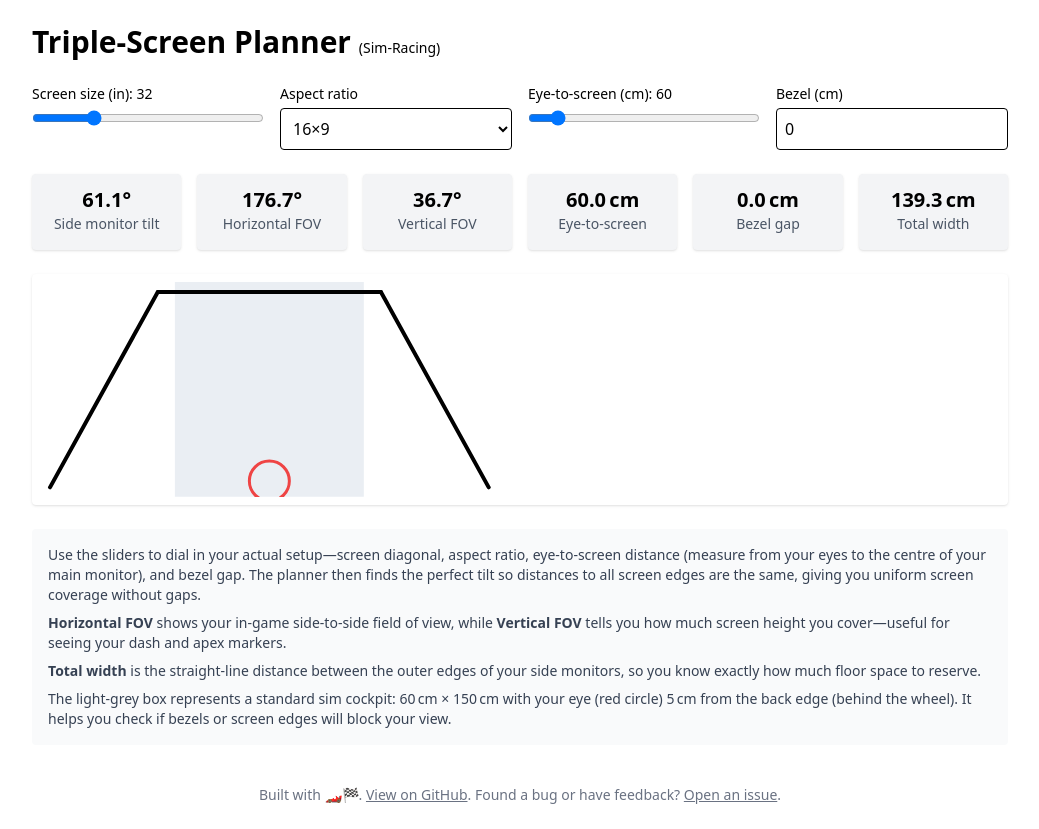
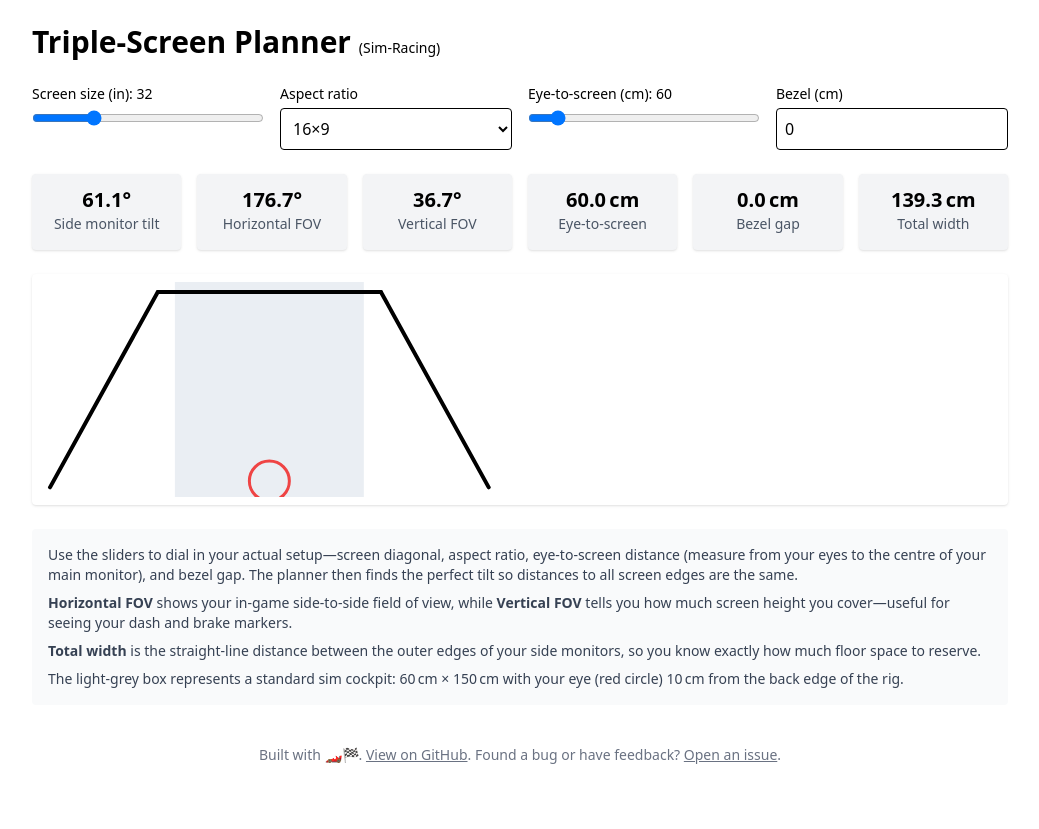
Before and after one commit to anzax/simrig-screen-planner, a React (Vite) app: page / in a window 1280 px wide. Shown: the whole page, without its empty margins (120-1159 px from the left). After the commit the page ends 800 px from the top, so only its background shows below. Built offline with nearby package versions, Linux system fonts and the light colour scheme.

Commit message:
fix explainers

```diff
--- a/src/App.jsx
+++ b/src/App.jsx
@@ -18,7 +18,7 @@ export default function App() {
   /* ---------- Rig constants ---------- */
   const RIG_W_CM = 60;
   const RIG_L_CM = 150;
-  const HEAD_OFFSET_CM = 5;
+  const HEAD_OFFSET_CM = 10;
 
   /* ---------- Geometry ---------- */
   const data = useMemo(() => {
@@ -127,10 +127,10 @@ export default function App() {
       </div>
 
       <div className="bg-gray-50 p-4 rounded text-sm text-gray-700 space-y-2">
-        <p>Use the sliders to dial in your actual setup—screen diagonal, aspect ratio, eye-to-screen distance (measure from your eyes to the centre of your main monitor), and bezel gap. The planner then finds the perfect tilt so distances to all screen edges are the same, giving you uniform screen coverage without gaps.</p>
-        <p><strong>Horizontal FOV</strong> shows your in-game side-to-side field of view, while <strong>Vertical FOV</strong> tells you how much screen height you cover—useful for seeing your dash and apex markers.</p>
+        <p>Use the sliders to dial in your actual setup—screen diagonal, aspect ratio, eye-to-screen distance (measure from your eyes to the centre of your main monitor), and bezel gap. The planner then finds the perfect tilt so distances to all screen edges are the same.</p>
+        <p><strong>Horizontal FOV</strong> shows your in-game side-to-side field of view, while <strong>Vertical FOV</strong> tells you how much screen height you cover—useful for seeing your dash and brake markers.</p>
         <p><strong>Total width</strong> is the straight-line distance between the outer edges of your side monitors, so you know exactly how much floor space to reserve.</p>
-        <p>The light-grey box represents a standard sim cockpit: 60 cm × 150 cm with your eye (red circle) 5 cm from the back edge (behind the wheel). It helps you check if bezels or screen edges will block your view.</p>
+        <p>The light-grey box represents a standard sim cockpit: 60 cm × 150 cm with your eye (red circle) 10 cm from the back edge of the rig.</p>
       </div>
 
       <div className="text-center text-sm text-gray-500 pt-4">
```
